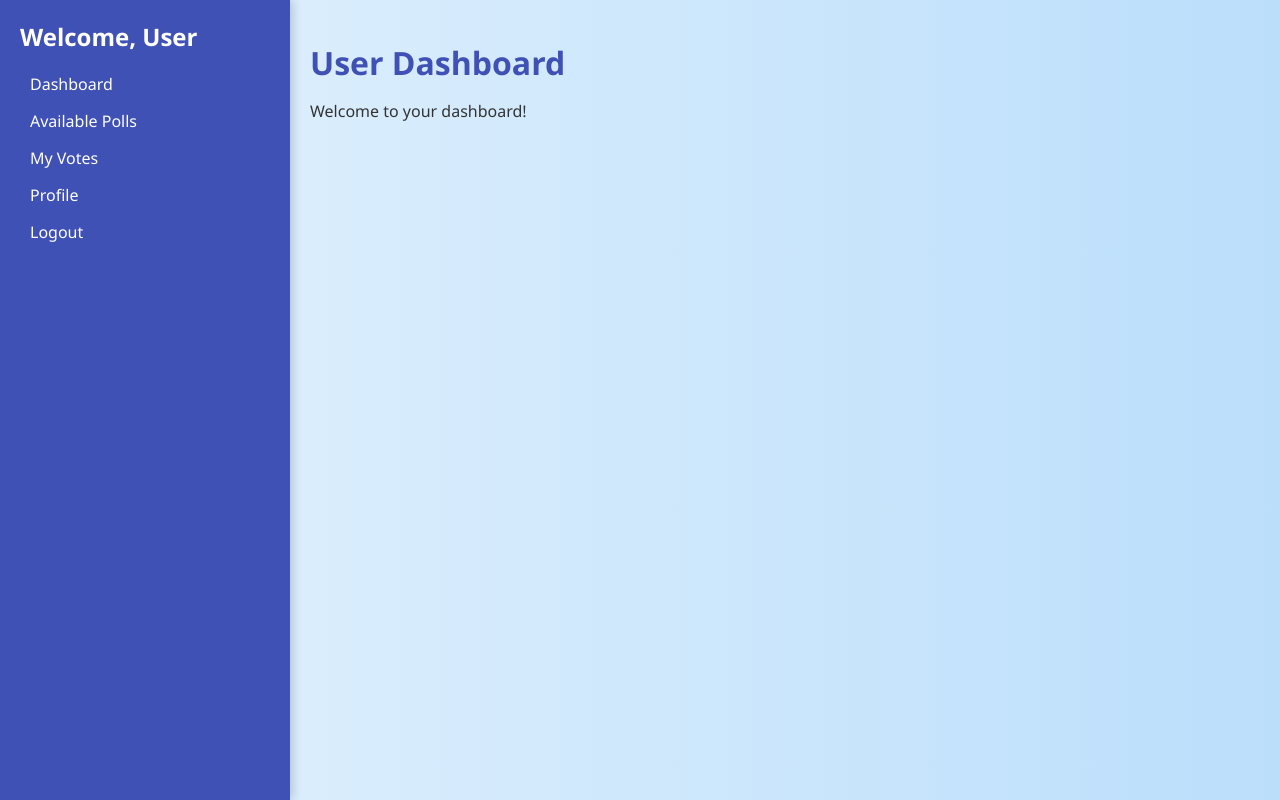
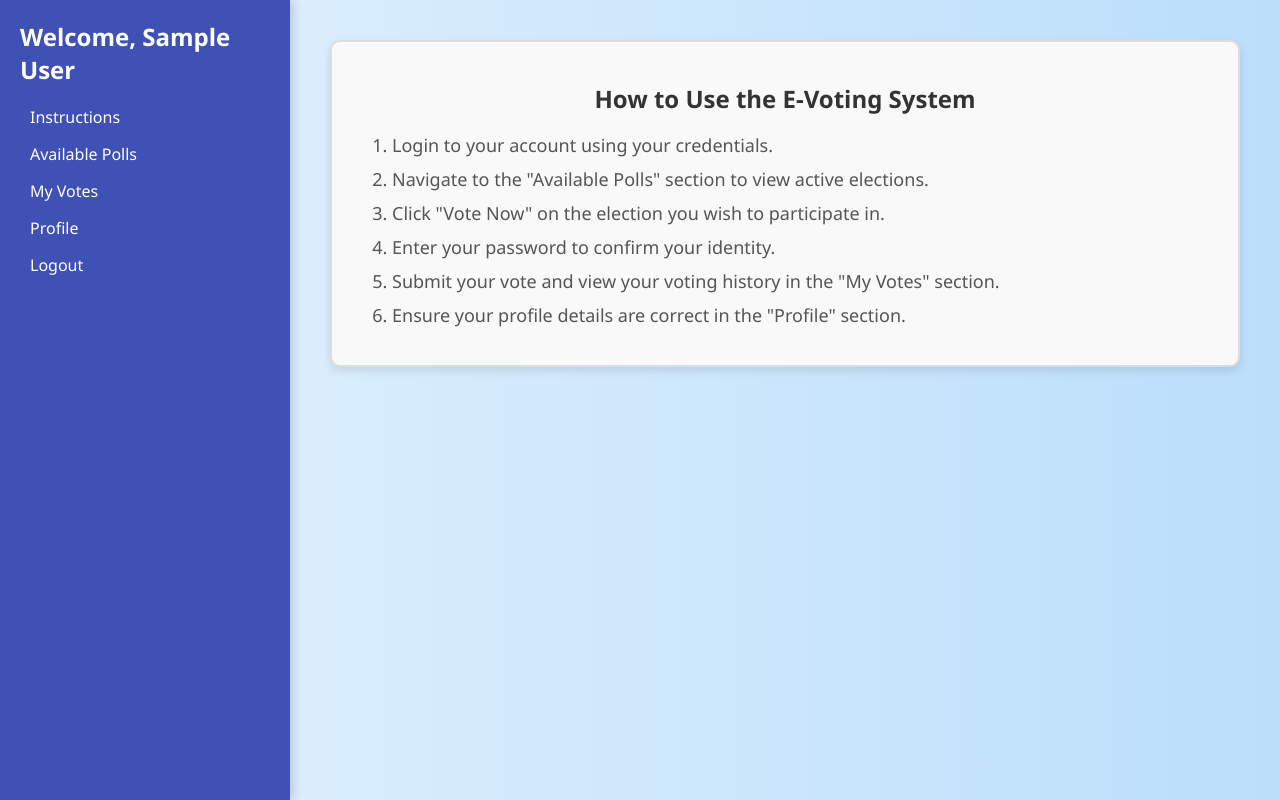
Before and after one commit to AayushPandeyy/e_voting_system, a PHP site: page /userDashboard.php in a window 1280 px wide. Run offline with PHP 8.4, Linux system fonts and the light colour scheme; the visitor is signed in with stand-in values (Sample User, id 1); tables that the repository leaves empty or names only in its code hold one stand-in row (values such as "Sample post"); data that the repository does not hold is empty.

Commit message:
Added profile details

```diff
--- a/css/styles.css
+++ b/css/styles.css
@@ -14,7 +14,6 @@ body {
   align-items: center;
   height: 100vh;
   margin: 0;
-  background-image: url("https://img.freepik.com/free-photo/abstract-luxury-blur-dark-grey-black-gradient-used-as-background-studio-wall-display-your-products_1258-63996.jpg");
   background-repeat: no-repeat;
   background-size: cover;
 }
--- a/db.php
+++ b/db.php
@@ -4,7 +4,25 @@ $username = "root"; // Your database username
 $password = "Iamaprogram"; // Your database password
 $dbname = "evoting_db"; // Your database name
 
-$conn = new mysqli($servername, $username, $password, $dbname);
+try {
+    $conn = new mysqli($servername, $username, $password, $dbname);
+    // Create a PDO instance with error mode set to exception
+    $pdo = new PDO("mysql:host=$servername;dbname=$dbname;charset=utf8mb4", $username, $password);
+
+    // Set the PDO error mode to exception
+    $pdo->setAttribute(PDO::ATTR_ERRMODE, PDO::ERRMODE_EXCEPTION);
+
+    // Ensure persistent connections and disable emulated prepared statements
+    $pdo->setAttribute(PDO::ATTR_PERSISTENT, true);
+    $pdo->setAttribute(PDO::ATTR_EMULATE_PREPARES, false);
+
+} catch(PDOException $e) {
+    // Log the error instead of displaying sensitive information
+    error_log("Database Connection Error: " . $e->getMessage());
+
+    // Display a generic error message
+    die("Sorry, there was a problem connecting to the database.");
+}
 if($conn->connect_error){
     die("Error connecting to daatabase");
 }
--- a/userDashboard.php
+++ b/userDashboard.php
@@ -1,7 +1,32 @@
 <?php
+session_start();
 include 'db.php';
-$sql = "SELECT * FROM Election";
+$sql = "SELECT * FROM Election WHERE EndDate >= CURDATE()";
 $result = $conn->query($sql);
+$userId = $_SESSION['user_id'];
+
+// Fetch the username from the database
+$sql = "SELECT * FROM users WHERE id = ?";
+$stmt = $conn->prepare($sql);
+$stmt->bind_param("i", $userId);
+$stmt->execute();
+$result = $stmt->get_result();
+
+$username = null;
+if ($result->num_rows > 0) {
+    $row = $result->fetch_assoc();
+    $fullname = $row['full_name'];
+    $email = $row['email'];
+    $idNumber = $row['id_number'];
+} else {
+    $username = "Unknown User";
+}
+
+// Close the connection
+$stmt->close();
+$conn->close();
+
+
 
 ?>
 <!DOCTYPE html>
@@ -14,7 +39,30 @@ $result = $conn->query($sql);
     <link rel="stylesheet" href="./css/userStyles.css">
     <style>
         /* General Styles */
+        .instructions-container {
+  background-color: #f9f9f9;
+  border: 2px solid #ddd;
+  border-radius: 10px;
+  padding: 20px;
+  margin: 20px;
+  box-shadow: 0 4px 8px rgba(0, 0, 0, 0.1);
+}
 
+.instructions-container h2 {
+  color: #333;
+  font-size: 24px;
+  margin-bottom: 15px;
+  text-align: center;
+}
+
+.instructions-container ol {
+  color: #555;
+  font-size: 18px;
+}
+
+.instructions-container li {
+  margin-bottom: 10px;
+}
 
     </style>
 
@@ -23,9 +71,9 @@ $result = $conn->query($sql);
     <div class="user-dashboard-container">
         <!-- Sidebar -->
         <div class="sidebar">
-            <h2>Welcome, User</h2>
+            <h2>Welcome, <?php echo htmlspecialchars($fullname); ?></h2>
             <ul>
-                <li><a href="#" onclick="showPage('dashboard')">Dashboard</a></li>
+                <li><a href="#" onclick="showPage('instructions')">Instructions</a></li>
                 <li><a href="#" onclick="showPage('available-polls')">Available Polls</a></li>
                 <li><a href="#" onclick="showPage('my-votes')">My Votes</a></li>
                 <li><a href="#" onclick="showPage('profile')">Profile</a></li>
@@ -36,9 +84,18 @@ $result = $conn->query($sql);
 
         <!-- Main Content -->
         <div class="main-content">
-            <div id="dashboard" class="page active">
-                <h1>User Dashboard</h1>
-                <p>Welcome to your dashboard!</p>
+            <div id="instructions" class="page active">
+            <div class="instructions-container">
+    <h2>How to Use the E-Voting System</h2>
+    <ol>
+        <li>Login to your account using your credentials.</li>
+        <li>Navigate to the "Available Polls" section to view active elections.</li>
+        <li>Click "Vote Now" on the election you wish to participate in.</li>
+        <li>Enter your password to confirm your identity.</li>
+        <li>Submit your vote and view your voting history in the "My Votes" section.</li>
+        <li>Ensure your profile details are correct in the "Profile" section.</li>
+    </ol>
+</div>
             </div>
 
             <div id="available-polls" class="page">
@@ -83,10 +140,25 @@ $result = $conn->query($sql);
                 </table>
             </div>
 
-            <div id="profile" class="page">
-                <h2>User Profile</h2>
-                <p>Profile details go here.</p>
-            </div>
+            <div class="profile-card page" id="profile">
+        <img src="/api/placeholder/150/150" alt="Profile Picture" class="profile-image">
+
+        <div class="profile-name" id="fullname"><?php echo htmlspecialchars($fullname); ?></div>
+
+        <div class="profile-details">
+            <div class="profile-label">ID Number</div>
+            <div id="idnumber" class="profile-value"><?php echo htmlspecialchars($idNumber); ?></div>
+
+            <div class="profile-label">Email Address</div>
+            <div id="email" class="profile-value"><?php echo htmlspecialchars($email); ?></div>
+        </div>
+
+        <div class="social-links">
+            <a href="#" class="social-icon">✉️</a>
+            <a href="#" class="social-icon">📱</a>
+            <a href="#" class="social-icon">🌐</a>
+        </div>
+    </div>
         </div> <!-- End of Main Content -->
 
         <!-- Password Modal -->
--- a/validatePassword.php
+++ b/validatePassword.php
@@ -1,4 +1,5 @@
 <?php
+session_start();
 include 'db.php';
 
 if ($_SERVER["REQUEST_METHOD"] === "POST") {
@@ -12,6 +13,7 @@ if ($_SERVER["REQUEST_METHOD"] === "POST") {
     $result = $stmt->get_result();
 
     if ($result->num_rows > 0) {
+        $_SESSION['authenticated_elections'][] = $electionId;
         header("Location: electionPage.php?id=$electionId");
         exit();
     } else {
```
Also changed, not shown: css/userStyles.css (+66 -2 lines), electionPage.php (+29 -11 lines), vote.php (added, +45 -0 lines), js/userDashboard.js (deleted).
